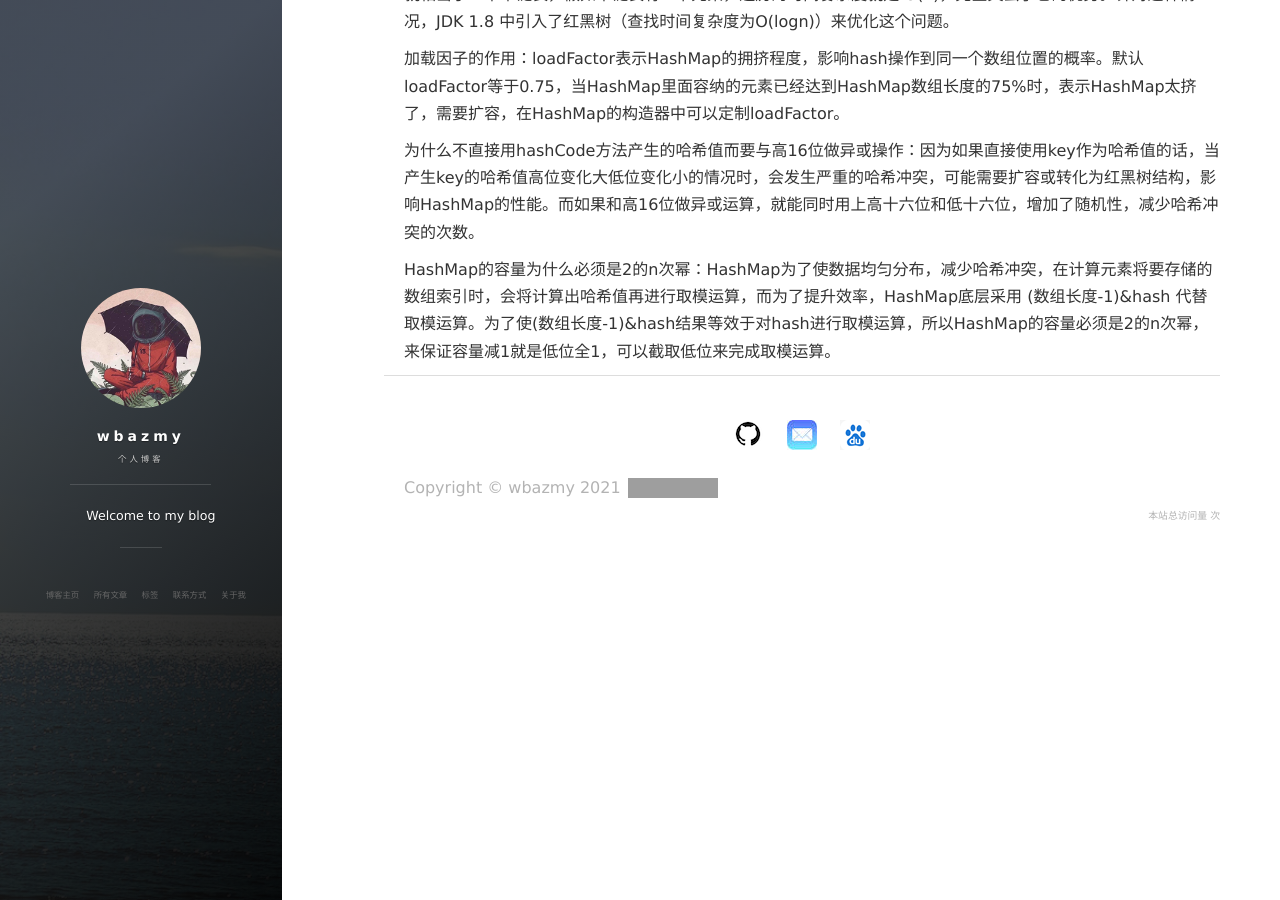
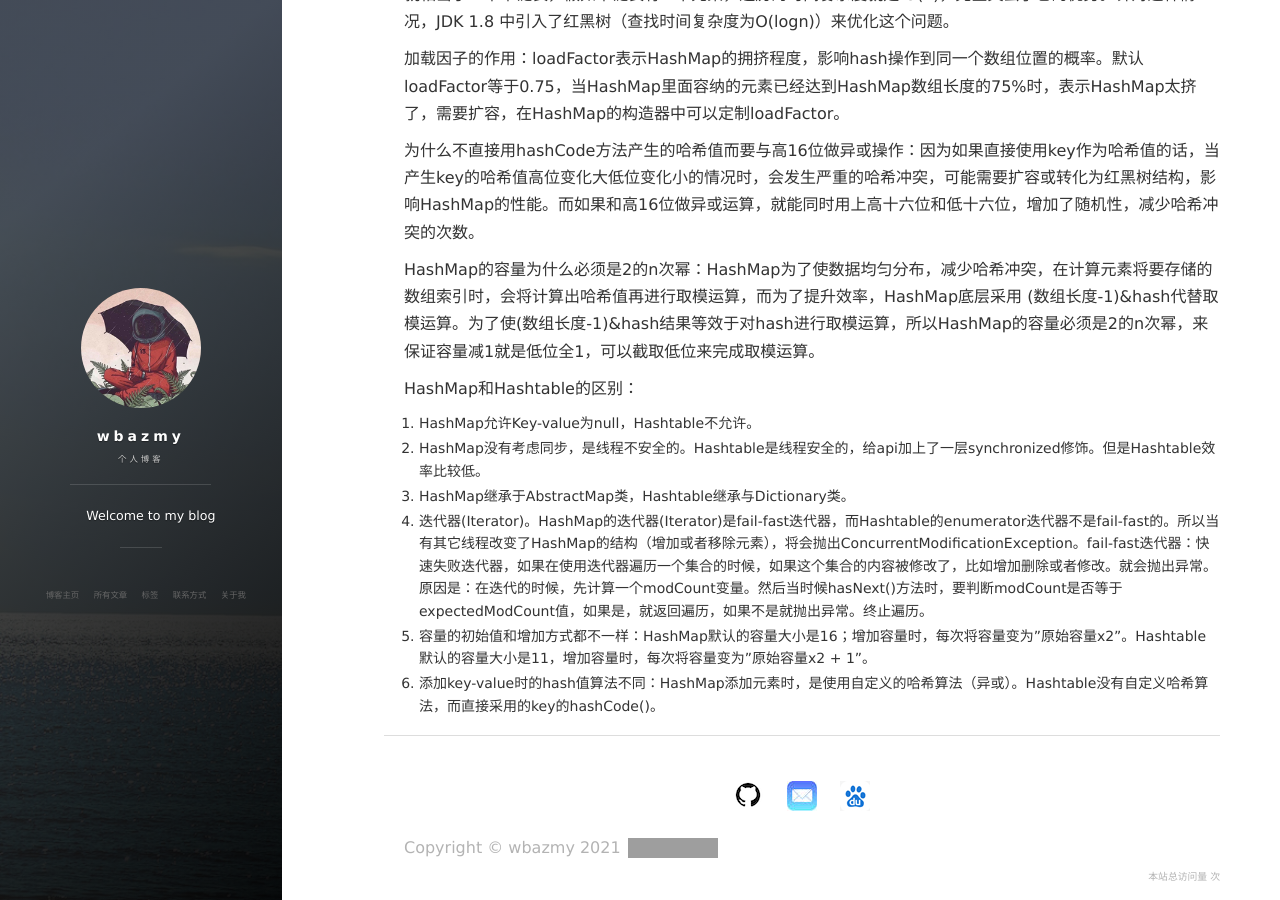
Before and after one commit to wbazmy/wbazmy.github.io, a Jekyll site: the page built from _posts/2021-10-16-集合.md, in a window 1280 px wide and 900 px high, scrolled down 21442 px. Built offline with Jekyll 4.4.1, drawn with Linux system fonts in a browser that asks for light colours; nearby versions of some CDN libraries; comment, search, counter and statistics services are not loaded; grey boxes are pictures that could not be loaded.

Commit message:
Update 2021-10-16-集合.md

```diff
--- a/_posts/2021-10-16-集合.md
+++ b/_posts/2021-10-16-集合.md
@@ -580,4 +580,12 @@ Properties的使用：可以处理配置文件，key和value都是String类型
 
 为什么不直接用hashCode方法产生的哈希值而要与高16位做异或操作：因为如果直接使用key作为哈希值的话，当产生key的哈希值高位变化大低位变化小的情况时，会发生严重的哈希冲突，可能需要扩容或转化为红黑树结构，影响HashMap的性能。而如果和高16位做异或运算，就能同时用上高十六位和低十六位，增加了随机性，减少哈希冲突的次数。
 
-HashMap的容量为什么必须是2的n次幂：HashMap为了使数据均匀分布，减少哈希冲突，在计算元素将要存储的数组索引时，会将计算出哈希值再进行取模运算，而为了提升效率，HashMap底层采用 (数组长度-1)&hash 代替取模运算。为了使(数组长度-1)&hash结果等效于对hash进行取模运算，所以HashMap的容量必须是2的n次幂，来保证容量减1就是低位全1，可以截取低位来完成取模运算。
+HashMap的容量为什么必须是2的n次幂：HashMap为了使数据均匀分布，减少哈希冲突，在计算元素将要存储的数组索引时，会将计算出哈希值再进行取模运算，而为了提升效率，HashMap底层采用 (数组长度-1)&hash代替取模运算。为了使(数组长度-1)&hash结果等效于对hash进行取模运算，所以HashMap的容量必须是2的n次幂，来保证容量减1就是低位全1，可以截取低位来完成取模运算。
+
+HashMap和Hashtable的区别：
+1. HashMap允许Key-value为null，Hashtable不允许。
+2. HashMap没有考虑同步，是线程不安全的。Hashtable是线程安全的，给api加上了一层synchronized修饰。但是Hashtable效率比较低。
+3. HashMap继承于AbstractMap类，Hashtable继承与Dictionary类。
+4. 迭代器(Iterator)。HashMap的迭代器(Iterator)是fail-fast迭代器，而Hashtable的enumerator迭代器不是fail-fast的。所以当有其它线程改变了HashMap的结构（增加或者移除元素），将会抛出ConcurrentModificationException。fail-fast迭代器：快速失败迭代器，如果在使用迭代器遍历一个集合的时候，如果这个集合的内容被修改了，比如增加删除或者修改。就会抛出异常。原因是：在迭代的时候，先计算一个modCount变量。然后当时候hasNext()方法时，要判断modCount是否等于expectedModCount值，如果是，就返回遍历，如果不是就抛出异常。终止遍历。
+5. 容量的初始值和增加方式都不一样：HashMap默认的容量大小是16；增加容量时，每次将容量变为"原始容量x2"。Hashtable默认的容量大小是11，增加容量时，每次将容量变为"原始容量x2 + 1"。
+6. 添加key-value时的hash值算法不同：HashMap添加元素时，是使用自定义的哈希算法（异或）。Hashtable没有自定义哈希算法，而直接采用的key的hashCode()。
```
